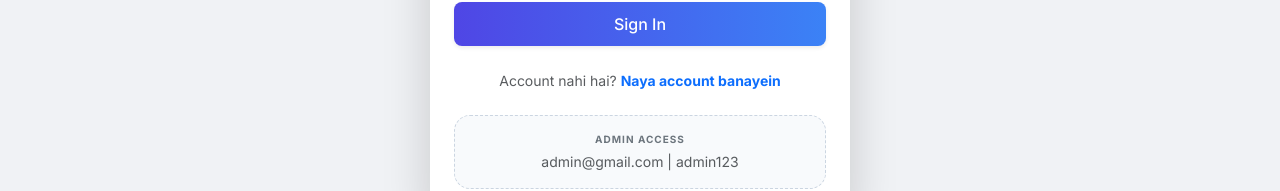
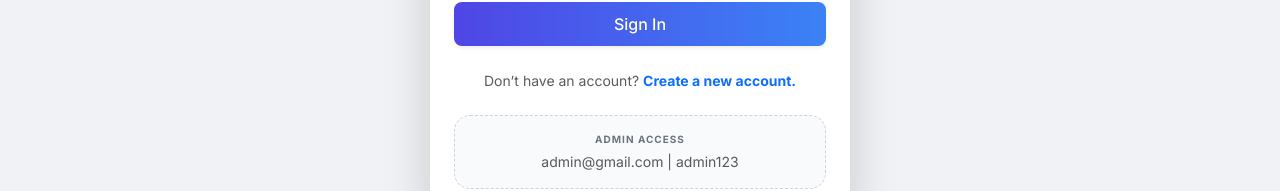
Before and after one commit to gaurav123pardhi/Customer_Ticketing_System, a React (Vite) app in the folder frontend/: page / in a window 1280 px wide. Shown: the part 602-793 px from the top of the page. Built offline with nearby package versions, Linux system fonts and the light colour scheme.

Commit message:
Login.jsx

```diff
--- a/frontend/src/pages/Login.jsx
+++ b/frontend/src/pages/Login.jsx
@@ -11,17 +11,14 @@ function Login() {
 
   const handleLogin = (e) => {
     e.preventDefault()
-
-    // LocalStorage se users ki list check karna
     const registeredUsers = JSON.parse(localStorage.getItem("users")) || []
 
-    // 1. Admin Login (Special Access)
     if (email === "admin@gmail.com" && password === "admin123") {
       login(email)
       navigate("/admin")
     }
     else {
-      // 2. Normal User Check
+
       const validUser = registeredUsers.find(
         (u) => u.email === email && u.password === password
       )
@@ -31,7 +28,7 @@ function Login() {
         alert("Login Successful!")
         navigate("/dashboard")
       } else {
-        alert("Invalid Email or Password! Pehle Register karein.")
+        alert("Invalid Email or Password! Please register first.")
       }
     }
   }
@@ -40,7 +37,6 @@ function Login() {
     <div className="container-fluid" style={{ minHeight: "100vh", background: "#f0f2f5", display: "flex", alignItems: "center", justifyContent: "center" }}>
       <div className="card p-4 shadow-lg border-0" style={{ maxWidth: "420px", width: "100%", borderRadius: "25px" }}>
 
-        {/* Modern Circular Logo Section */}
         <div className="text-center mb-4">
           <div
             className="d-inline-flex align-items-center justify-content-center mb-3 shadow"
@@ -52,7 +48,6 @@ function Login() {
               border: "5px solid #ffffff"
             }}
           >
-            {/* Professional Support Icon */}
             <i className="bi bi-headset text-white fs-1"></i>
           </div>
           <h3 className="fw-bold text-dark mb-1" style={{ letterSpacing: "-1px" }}>SupportDesk</h3>
@@ -76,7 +71,6 @@ function Login() {
             </div>
           </div>
 
-          {/* Password Input */}
           <div className="mb-4">
             <label className="form-label small fw-bold text-secondary">Password</label>
             <div className="input-group" style={{ borderRadius: "12px", overflow: "hidden", border: "1px solid #e2e8f0" }}>
@@ -92,7 +86,6 @@ function Login() {
             </div>
           </div>
 
-          {/* Login Button */}
           <button
             className="btn btn-primary w-100 py-2 fw-bold shadow-sm"
             style={{ borderRadius: "12px", background: "linear-gradient(to right, #4f46e5, #3b82f6)", border: "none" }}
@@ -103,11 +96,10 @@ function Login() {
 
         <div className="text-center mt-4">
           <p className="small text-muted mb-0">
-            Account nahi hai? <Link to="/register" className="text-primary fw-bold text-decoration-none">Naya account banayein</Link>
+            Don’t have an account? <Link to="/register" className="text-primary fw-bold text-decoration-none">Create a new account.</Link>
           </p>
         </div>
 
-        {/* Admin Login Help Box */}
         <div className="mt-4 p-3 rounded-4 text-center" style={{ background: "#f8fafc", border: "1px dashed #cbd5e1" }}>
           <p className="mb-1 fw-bold small text-uppercase text-secondary" style={{ fontSize: "10px", letterSpacing: "1px" }}>Admin Access</p>
           <div className="small text-muted">
```
